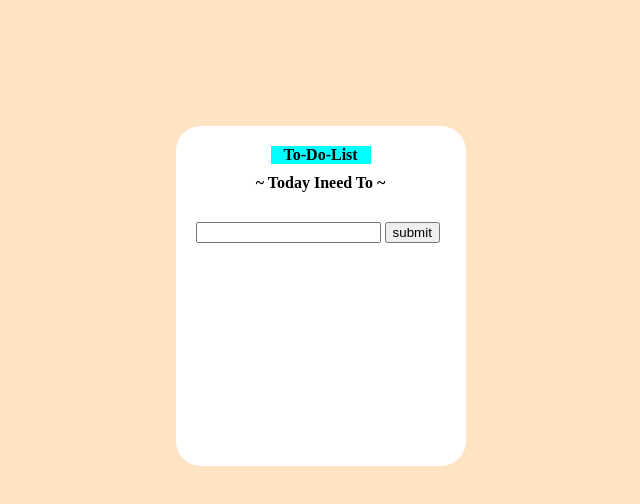
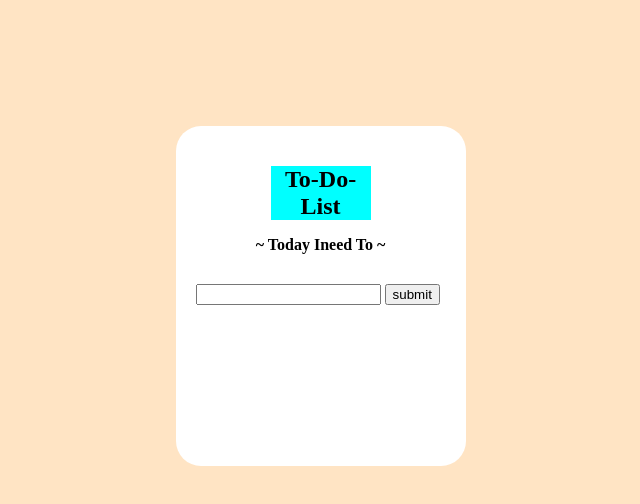
Before and after one commit to dts-kominfo-rea4a/challenge-dom-dbarya, a website: page index.html in a window 1280 px wide. Shown: the whole page, without its empty margins (338-978 px from the left). Drawn offline with Linux system fonts and the light colour scheme.

Commit message:
inputform

```diff
--- a/index.html
+++ b/index.html
@@ -9,29 +9,24 @@
   <body>
     <div id="app">
       <!-- TODO: Buatlah sebuah header dengan id todo-title -->
-      <header id="todo-title"> To-Do-List</header>
+      <h2 id="todo-title"> To-Do-List</h2>
       <!-- TODO: Buatlah sebuah subtitle dengan id todo-subtitle -->
-    <div id="todo-subtitle"> ~ Today Ineed To ~</div>
+      <p id="todo-subtitle"> ~ Today Ineed To ~</p>
 
-      <!-- Section: input -->
-      <input id="todo-input" type="text">
+      <!-- Section: input - ->
+      <!-- TODO: Buatlah sebuah input bertipe text dengan id todo-input -->
+      <input id="todo-input" type="text"/>
+      <!-- TODO: Buatlah sebuah button dengan id todo-submit -->
       <button id="todo-submit" class="button"> submit</button>
-      <!-- TODO: Buatlah sebuah input bertipe text dengan id todo-input -->
-      <!-- TODO: Buatlah sebuah button dengan id todo-submit -->
 
       <!-- Section output -->
+      <!-- TODO: Buatlah sebuah <ul> dengan id todo-output -->
       <ul id="todo-output"> </ul>
-      <!-- TODO: Buatlah sebuah <ul> dengan id todo-output -->
     </div>
 
     <!-- ! Untuk tantangan ini, script jangan diubah ke external js yah ! -->
     <script>
       // TODO: Deklarasi variable sesuai dengan kebutuhan di sini
-
-      // TODO: Buatlah sebuah fungsi dengan nama fnClickHandler
-      // Fungsi yang digunakan untuk menambahkan tulisan
-      // Jangan ubah cara deklarasi fungsinya, cukup isi saja
-
         let button = document.querySelector("#todo-submit");
         let input = document.querySelector("#todo-input");
         let output = document.querySelector("#todo-output");
@@ -73,14 +68,14 @@
     body{
       background-color: bisque;
     }
-    #todo-title{
+    h2{
     text-align: center;
     margin-bottom: 10px;
     background-color: aqua;
     width: 100px;
     margin-left: 30%;
     }
-    #todo-subtitle{
+    p{
     text-align: center;
     margin-bottom: 30px;
     }
```
